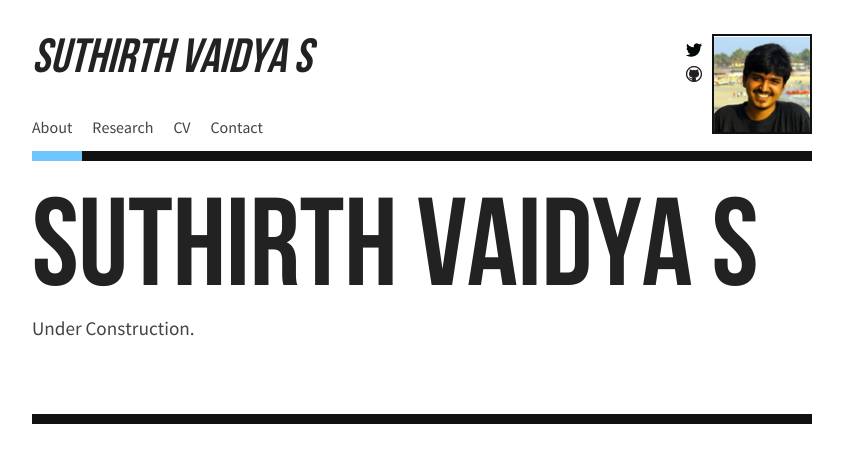
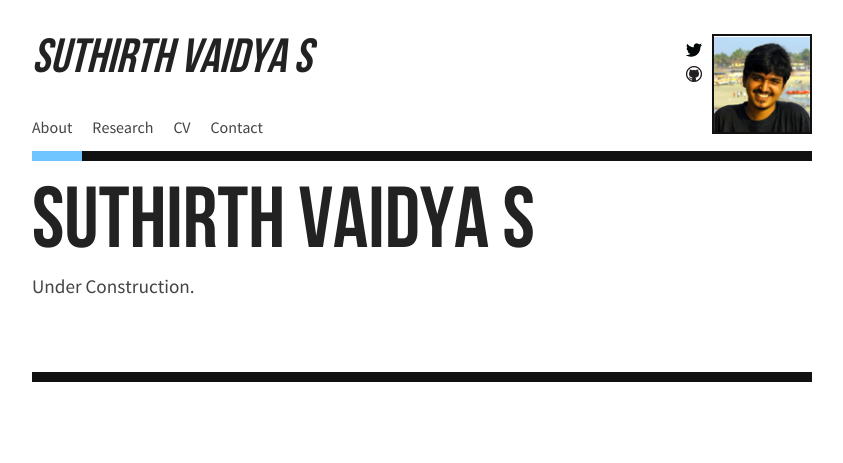
Before and after one commit to suthirth/suthirth.github.io, a Jekyll site: the page built from index.html, in a window 1280 px wide. Shown: the top 463 px of the page, without its empty margins (218-1061 px from the left). Built offline with Jekyll 4.4.1, drawn with Linux system fonts in a browser that asks for light colours; the list of posts is cut into pages by our own code.

Commit message:
Update desktop.css

```diff
--- a/css/desktop.css
+++ b/css/desktop.css
@@ -4,7 +4,7 @@
   box-sizing: border-box; }
 
 h1.hero {
-  font-size: 6.5em;
+  font-size: 4.5em;
   margin: 0.3em 0 0.1em; }
 
 .project {
```
